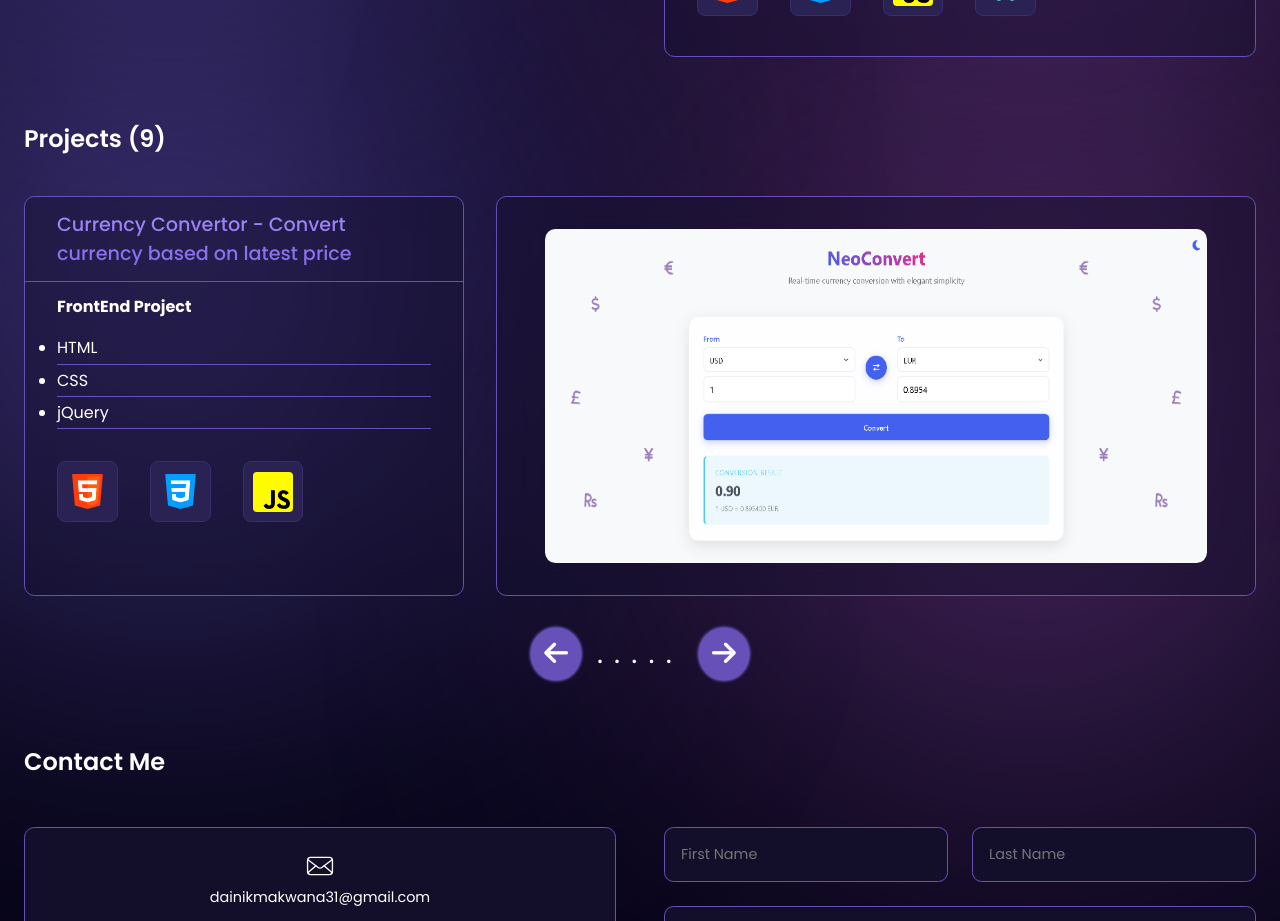
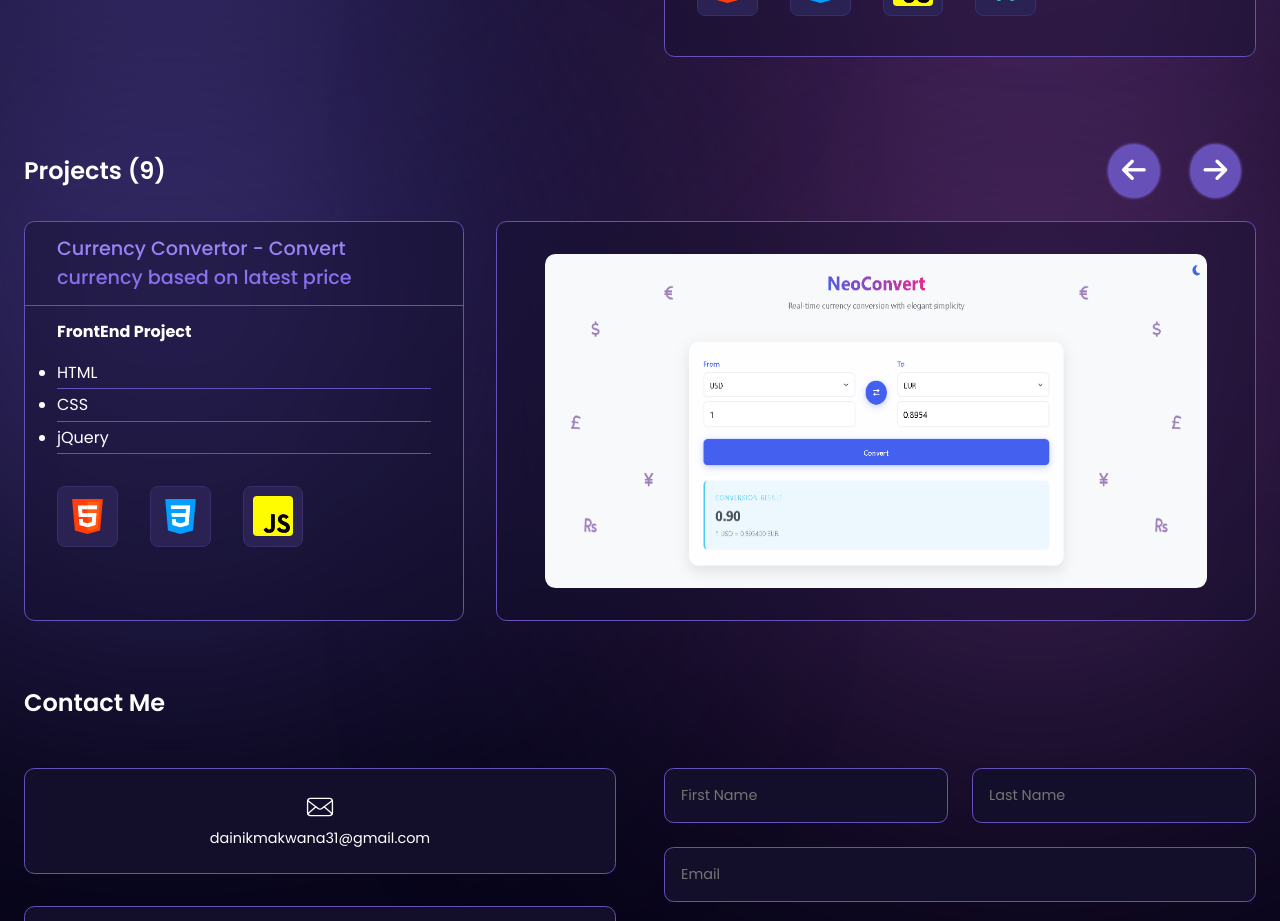
Before and after one commit to Makwana-Dainik-Kalabhai/Portfolio, a React (Create React App) app: page / in a window 1280 px wide. Shown: the part 1040-1961 px from the top of the page. Built offline with nearby package versions, Linux system fonts and the light colour scheme; a web font is replaced by a local one.

Commit message:
Projects Section - Prev/Next btn styling

```diff
--- a/src/components/Hero/Hero.css
+++ b/src/components/Hero/Hero.css
@@ -45,6 +45,7 @@
     line-height: 1rem;
     margin-bottom: 5%;
 }
+
 .hero-content p {
     width: 80%;
     font-size: 1rem;
@@ -94,84 +95,112 @@
     transition: all 0.3s ease;
 }
 
-.hero-img>div>img:hover, .tech-icon img:hover {
+.hero-img>div>img:hover,
+.tech-icon img:hover {
     transform: translateY(-0.5rem);
 }
 
-@media (max-width: 1025px)
-{
+@media (max-width: 1025px) {
     .hero-content h2 {
         font-size: 3rem;
         line-height: 4rem;
     }
+
     .hero-content h3 {
         font-size: 1.7rem;
     }
+
     .hero-content p {
         font-size: 1rem;
         line-height: 1.6rem;
     }
+
     .hero-img>div>img {
         width: 20rem;
     }
+
     .tech-icon {
         width: 4rem;
         height: 4rem;
     }
+
     .tech-icon img {
         width: 2.5rem;
     }
 }
 
-@media (max-width: 768px)
-{
+@media (max-width: 768px) {
     .hero-container {
         flex-direction: column;
     }
+
+    .hero-content {
+        width: 100%;
+    }
+
     .hero-img {
+        width: 80%;
         margin: 2rem 0;
     }
+    .hero-img div {
+        width: 100%;
+    }
+    .hero-img>div>img {
+        width: 100%;
+    }
+
     .hero-container h2 {
         margin-top: 3rem;
     }
-    .hero-container h2,.hero-container h3,.hero-container p {
+
+    .hero-container h2,
+    .hero-container h3,
+    .hero-container p {
         width: 80%;
         margin-left: auto;
         margin-right: auto;
         text-align: center;
     }
-    .hero-container::after,.hero-container::before {
+
+    .hero-container::after,
+    .hero-container::before {
         width: 18rem;
         height: 18rem;
     }
 }
 
-@media (max-width: 600px)
-{
+@media (max-width: 600px) {
     .hero-container h2 {
         font-size: 2.2rem;
         line-height: 3rem;
     }
+
     .hero-container h3 {
         font-size: 1.2rem;
     }
+
     .hero-container p {
         font-size: 0.8rem;
         line-height: 1.3rem;
     }
+
     .hero-img {
         gap: 1rem;
     }
+
     .hero-img>div {
         gap: 1rem;
     }
+
     .hero-img>div>img {
         width: 16rem;
     }
+
     .tech-icon {
         width: 3.3rem;
         height: 3.3rem;
     }
+
     .tech-icon img {
         width: 2rem;
     }
--- a/src/components/Projects/Projects.css
+++ b/src/components/Projects/Projects.css
@@ -26,11 +26,49 @@
     right: 0rem;
 }
 
+.projects-header {
+    display: flex;
+    align-items: center;
+    justify-content: space-between;
+    padding: 1.5rem 0;
+}
+
 .projects-container h5 {
+    width: fit-content;
     font-size: 1.5rem;
     font-weight: 600;
-    margin-bottom: 2.5rem;
 }
+
+.btns {
+    width: fit-content;
+    font-size: 1.8rem;
+    letter-spacing: 0.7rem;
+}
+
+.btns button {
+    margin: 0 1rem;
+}
+
+.prev-btn,
+.next-btn {
+    cursor: pointer;
+    font-size: 1.7rem;
+    padding: 0.3rem 0.8rem;
+    color: white;
+    background-color: #6751b9;
+    box-shadow: 0px 0px 3px 1px #7c66e3;
+    border: none;
+    border-radius: 50%;
+    transition: all 0.3s linear;
+}
+
+.prev-btn:hover,
+.next-btn:hover {
+    scale: 1.1;
+    background-color: #7c66e3;
+}
+
+
 
 .projects-content {
     width: 100%;
@@ -136,32 +174,6 @@
     filter: brightness(75%);
 }
 
-.btns {
-    width: fit-content;
-    margin: auto;
-    margin-top: 2rem;
-    font-size: 1.8rem;
-    letter-spacing: 0.7rem;
-}
-.btns button {
-    margin: 0 1rem;
-}
-
-.prev-btn, .next-btn {
-    cursor: pointer;
-    font-size: 1.7rem;
-    padding: 0.3rem 0.8rem;
-    color: white;
-    background-color: #6751b9;
-    box-shadow: 0px 0px 3px 1px #7c66e3;
-    border: none;
-    border-radius: 50%;
-    transition: all 0.3s linear;
-}
-
-.prev-btn:hover, .next-btn:hover {
-    background-color: #7c66e3;
-}
 
 @media (max-width: 1025px) {
     .projects {
@@ -187,13 +199,23 @@
 
     .projects-container h5 {
         font-size: 1.3rem;
-        margin-bottom: 2rem;
     }
 
     .projects-container::after,
     .projects-container::before {
         width: 18rem;
         height: 18rem;
+    }
+
+    .prev-btn,
+    .next-btn {
+        padding: 0.2rem 0.6rem;
+    }
+
+    .projects-img {
+        width: 100%;
+        height: auto;
+        padding: 1.5rem;
     }
 }
 
@@ -202,18 +224,25 @@
         padding: 0;
     }
 
+    .prev-btn,
+    .next-btn {
+        font-size: 1.4rem;
+        padding: 0.2rem 0.5rem;
+    }
+
     .projects {
         grid-template-columns: repeat(1, 1fr);
     }
+
     .projects-info {
         width: 100%;
         height: 100%;
     }
+
     .projects-img {
-        width: 100%;
-        height: 100%;
         padding: 0.5rem;
     }
+
     .projects-info-content {
         padding: 1rem 2rem;
     }
--- a/src/components/Projects/Projects.jsx
+++ b/src/components/Projects/Projects.jsx
@@ -8,7 +8,15 @@ const Projects = () => {
     return (
         <>
             <section className="projects-container" id="projects">
-                <h5>Projects ({PROJECTS.length})</h5>
+
+                <div className="projects-header">
+                    <h5>Projects ({PROJECTS.length})</h5>
+
+                    <div className="btns">
+                        <button className="prev-btn" onClick={() => { setIndex(index - 1); }} disabled={index > 0 ? false : true}><i className="fa-solid fa-arrow-left"></i></button>
+                        <button className="next-btn" onClick={() => { setIndex(index + 1); }} disabled={index < PROJECTS.length - 1 ? false : true}><i className="fa-solid fa-arrow-right"></i></button>
+                    </div>
+                </div>
 
                 <div className="projects-content">
                     <div className="projects-info">
@@ -38,10 +46,10 @@ const Projects = () => {
                         </a>
                     </div>
                 </div>
-                <div className="btns">
+                {/* <div className="btns">
                     <button className="prev-btn" onClick={() => { setIndex(index - 1); }} disabled={index > 0 ? false : true}><i className="fa-solid fa-arrow-left"></i></button>.....
                     <button className="next-btn" onClick={() => { setIndex(index + 1); }} disabled={index < PROJECTS.length - 1 ? false : true}><i className="fa-solid fa-arrow-right"></i></button>
-                </div>
+                </div> */}
             </section>
         </>
     );
```
